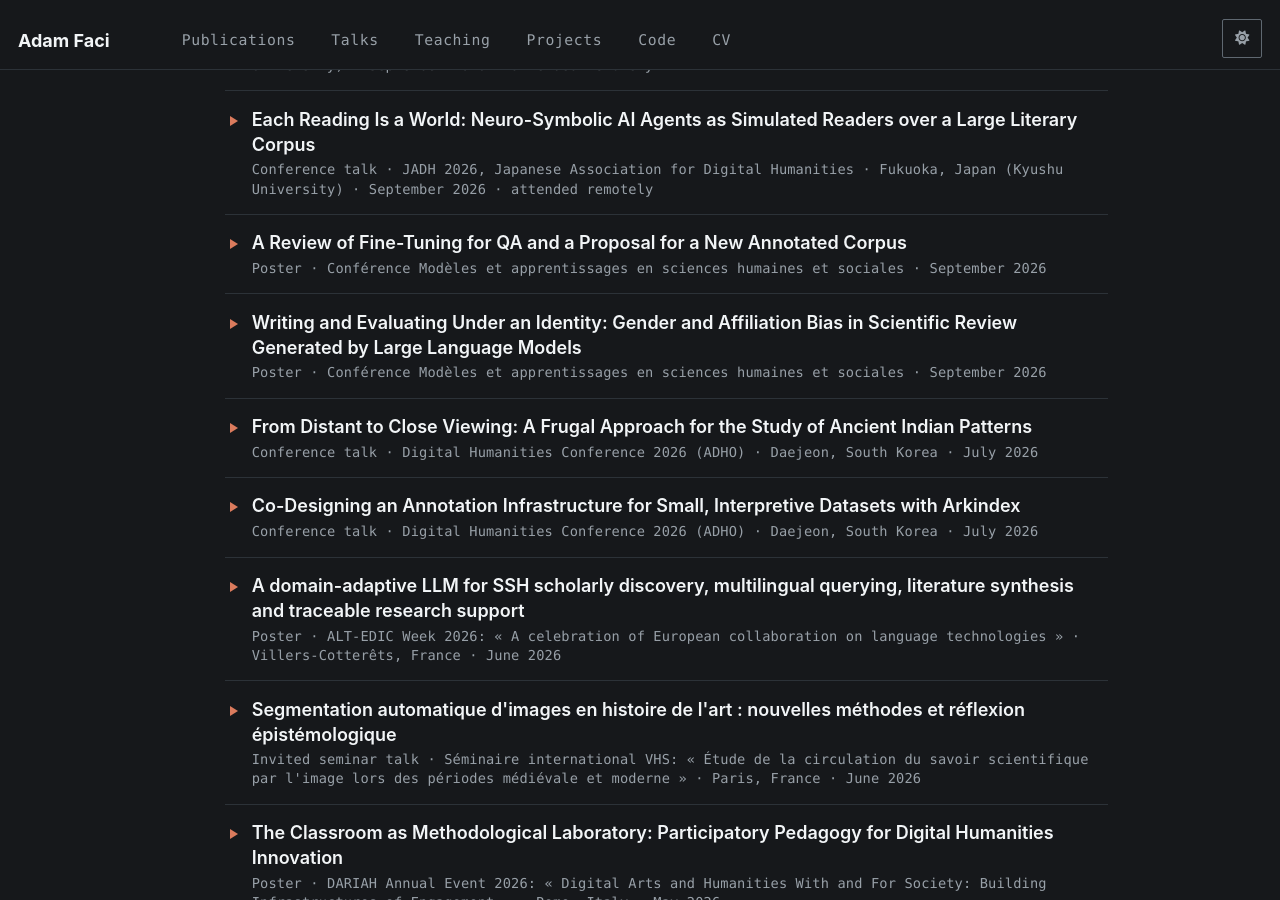
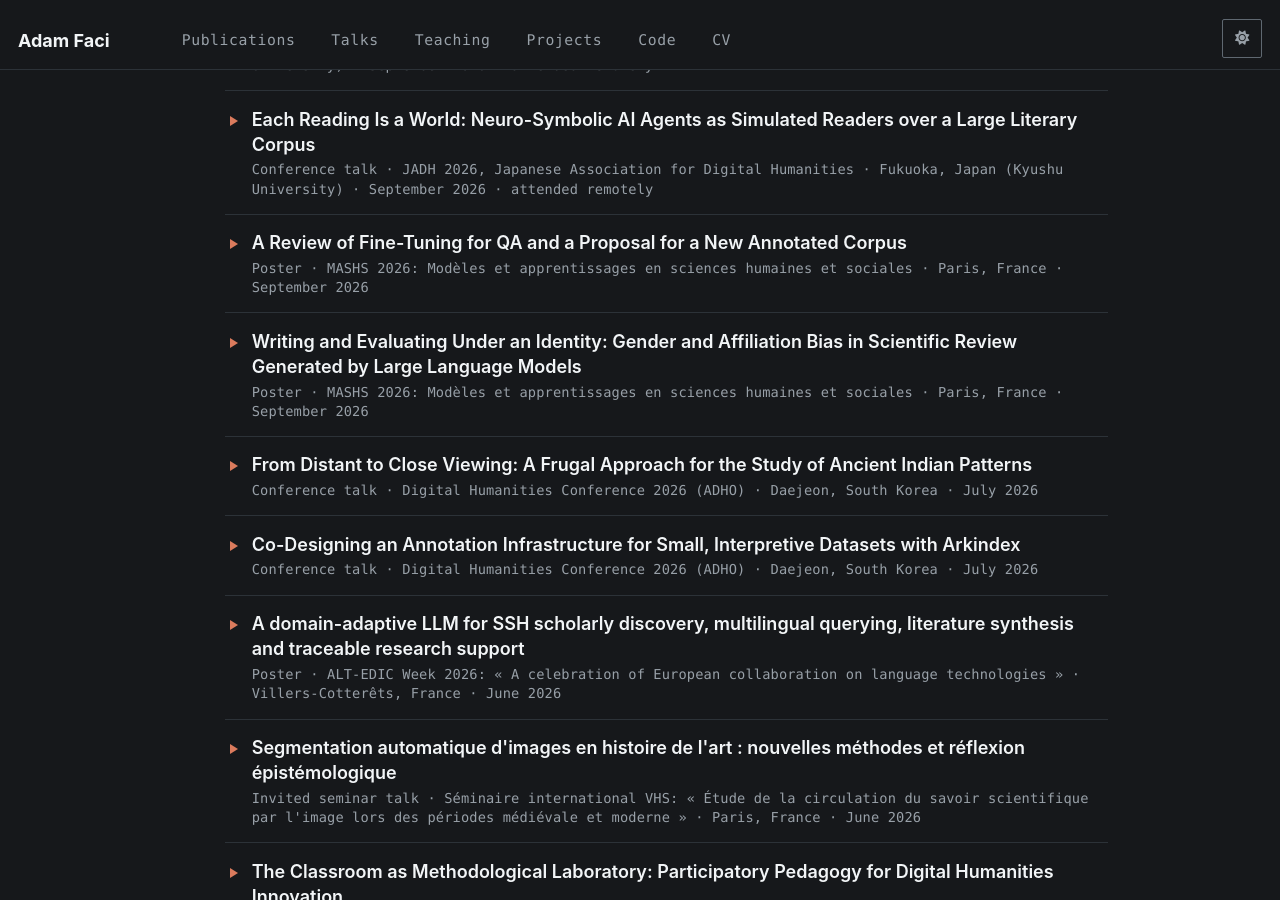
Before and after one commit to AdamFaci/AdamFaci.github.io, a Jekyll site: the page built from _pages/talks.html, in a window 1280 px wide and 900 px high, scrolled down 2855 px. Built offline with Jekyll 4.4.1, drawn with Linux system fonts in a browser that asks for light colours; some web fonts are replaced; some of the changed text lies outside the part shown.

Commit message:
Correct MASHS 2026 poster dates, location and venue
Both posters were presented at MASHS 2026 (Paris, 9-11 September 2026);
add links to their abstracts on the conference website.

Co-Authored-By: Claude Opus 5.5 <noreply@anthropic.com>

```diff
--- a/_talks/2026-09-03-mashs-identity-bias-peer-review.md
+++ b/_talks/2026-09-03-mashs-identity-bias-peer-review.md
@@ -6,9 +6,11 @@ authors:
 collection: talks
 type: "Poster"
 permalink: /talks/2026-09-03-mashs-identity-bias-peer-review
-venue: "Conférence Modèles et apprentissages en sciences humaines et sociales"
-date: 2026-09-03
-location: ""
+venue: "MASHS 2026: Modèles et apprentissages en sciences humaines et sociales"
+date: 2026-09-09
+location: "Paris, France"
 ---
 
 With Alice Breton. Poster on how the stated identity of an author (gender, institutional affiliation) shifts the reviews that language models generate for an otherwise identical manuscript, and on which parts of the review are most sensitive.
+
+[Abstract on the conference website](https://mashs2026.sciencesconf.org/758491)
--- a/_talks/2026-09-04-mashs-fine-tuning-qa-corpus.md
+++ b/_talks/2026-09-04-mashs-fine-tuning-qa-corpus.md
@@ -6,9 +6,11 @@ authors:
 collection: talks
 type: "Poster"
 permalink: /talks/2026-09-04-mashs-fine-tuning-qa-corpus
-venue: "Conférence Modèles et apprentissages en sciences humaines et sociales"
-date: 2026-09-04
-location: ""
+venue: "MASHS 2026: Modèles et apprentissages en sciences humaines et sociales"
+date: 2026-09-09
+location: "Paris, France"
 ---
 
 With Alice Breton. A review of fine-tuning strategies for question answering, and the proposal of a new annotated corpus designed for the kinds of question humanities researchers actually ask of their sources.
+
+[Abstract on the conference website](https://mashs2026.sciencesconf.org/758496)
```
